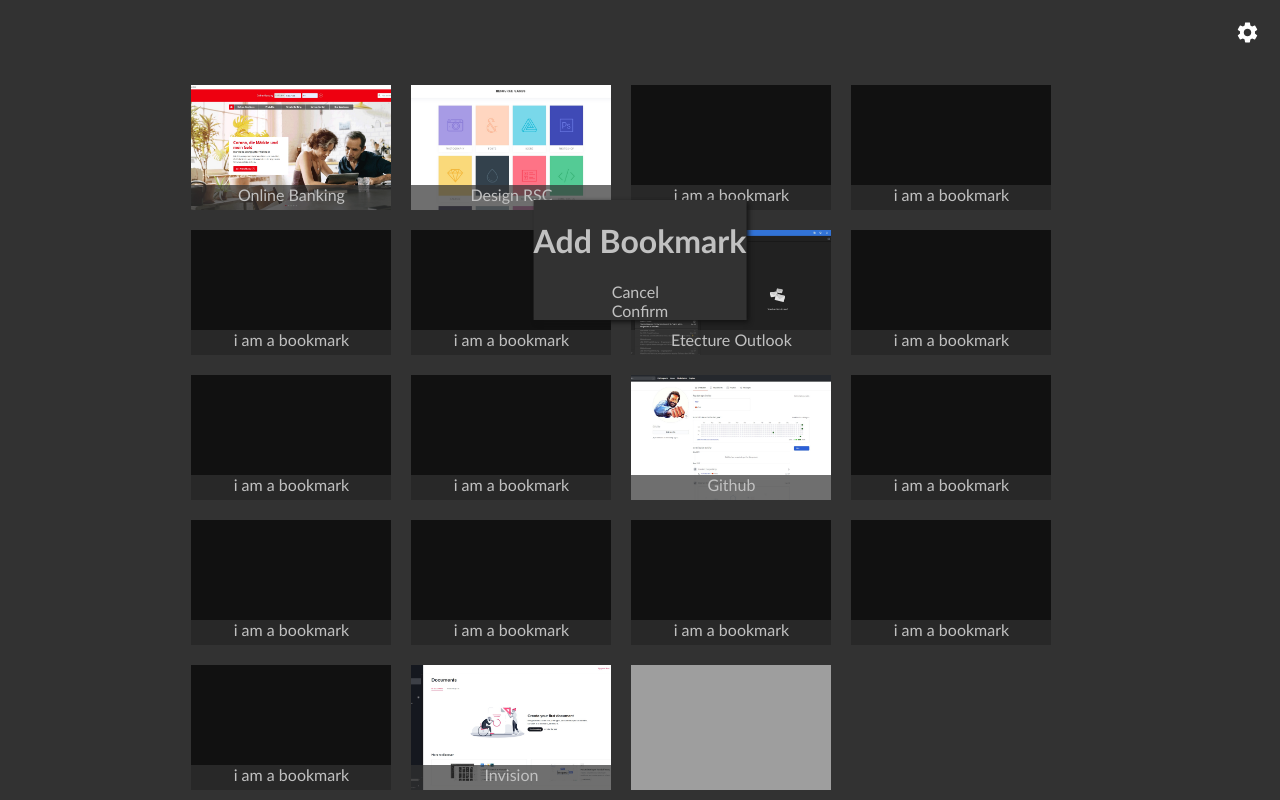
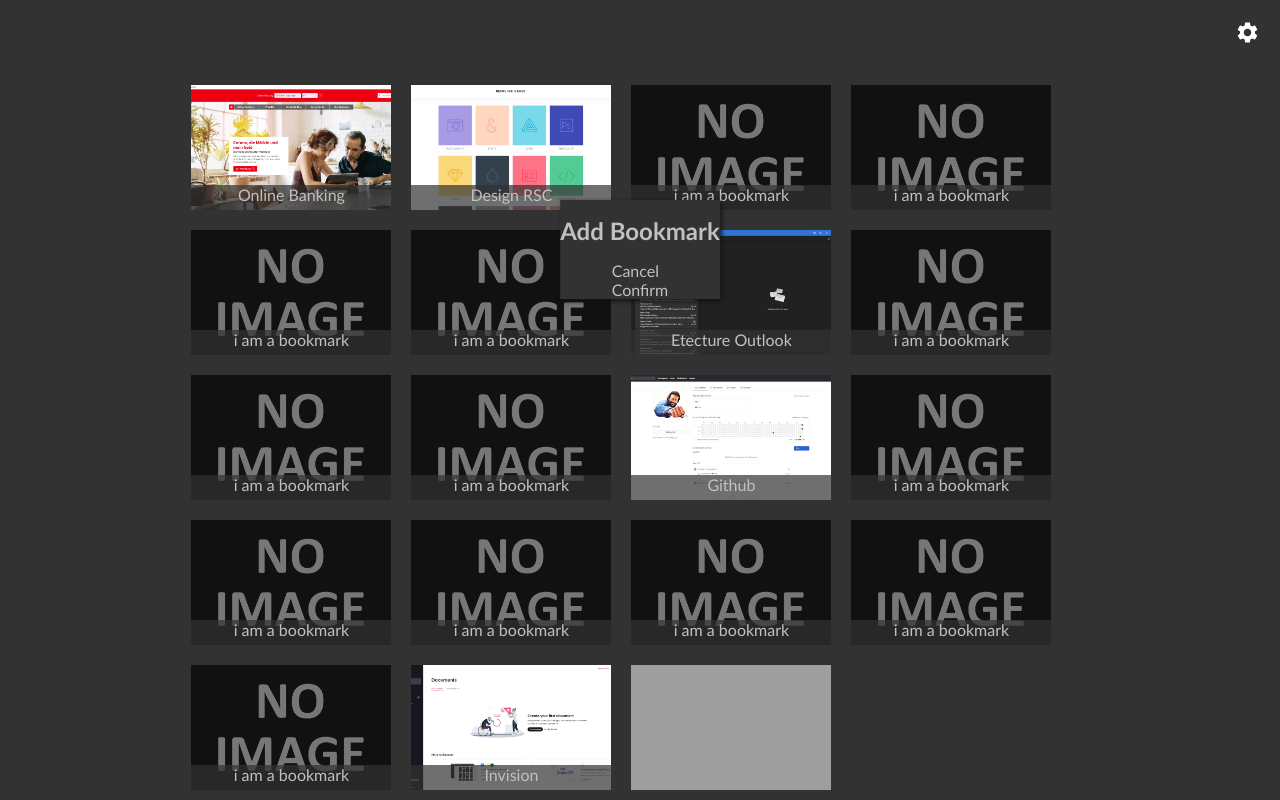
Before and after one commit to 0kMike/tabr, a React (Create React App) app: page / in a window 1280 px wide. Both pictures are taken after a click on the element 731 px from the left and 727 px from the top of the page. Built offline with nearby package versions, Linux system fonts and the light colour scheme; grey boxes are pictures that could not be loaded.

Commit message:
Make bookmark use placeholder image if no thumbnail is set

```diff
--- a/src/components/NewBookmark/NewBookmark.module.css
+++ b/src/components/NewBookmark/NewBookmark.module.css
@@ -14,14 +14,13 @@
 }
 
 .header {
-  font-size: 2em;
+  font-size: 1.5em;
 }
 
 .buttonFooter {
   display: flex;
   flex-direction: column;
   margin: 0;
-  padding: 0, ;
 }
 
 .cancelButton {
--- a/src/components/bookmarkArea/bookmark/bookmark.tsx
+++ b/src/components/bookmarkArea/bookmark/bookmark.tsx
@@ -13,7 +13,7 @@ export interface IBookmarkProps {
 function Bookmark(props: IBookmarkProps) {
 
   const imageUrl = props.bookmark.thumbnail ?
-    require(`../../../assets/thumbnails/${props.bookmark.thumbnail}`) : "";
+    require(`../../../assets/thumbnails/${props.bookmark.thumbnail}`) : require(`../../../assets/thumbnails/placeholder.png`);
 
   const bookmarkSize = {
     width: 200 * props.scale,
@@ -26,7 +26,7 @@ function Bookmark(props: IBookmarkProps) {
 
   return (
     <div className={styles.container} style={bookmarkSize}>
-      <section style={{ backgroundImage: `url(${imageUrl})` }} className={styles.thumbnail} onClick={openLink}>
+      <section style={{backgroundImage: `url(${imageUrl})`}} className={styles.thumbnail} onClick={openLink}>
         <div className={styles.name}>{props.bookmark.name}</div>
       </section>
     </div>
```
Also changed, not shown: src/assets/thumbnails/placeholder.png (added).
